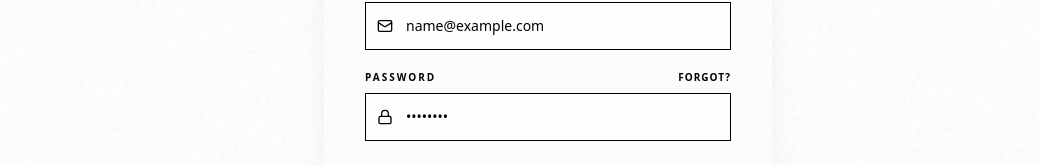
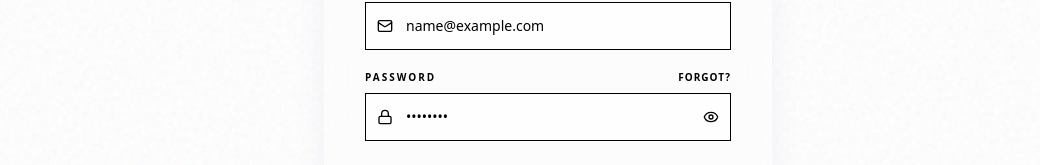
Before and after one commit to selsarraj-create/videoad, a Next.js app in the folder web/: page /login in a window 1280 px wide. Shown: the part 449-614 px from the top of the page, without its empty margins (92-1132 px from the left). Built offline with nearby package versions, Linux system fonts and the light colour scheme; no server answers; a web font is replaced by a local one.

Commit message:
feat: add show/hide password toggle on login page

```diff
--- a/web/src/app/login/page.tsx
+++ b/web/src/app/login/page.tsx
@@ -5,7 +5,7 @@ import { createClient } from "@/lib/supabase/client"
 import { useRouter, useSearchParams } from "next/navigation"
 import { Button } from "@/components/ui/button"
 import { Label } from "@/components/ui/label"
-import { Loader2, Sparkles, Mail, Lock, ArrowRight } from "lucide-react"
+import { Loader2, Sparkles, Mail, Lock, ArrowRight, Eye, EyeOff } from "lucide-react"
 import Link from "next/link"
 import { motion, AnimatePresence } from "framer-motion"
 
@@ -33,6 +33,7 @@ function LoginContent() {
     const [mode, setMode] = useState<'login' | 'signup'>('login')
     const [email, setEmail] = useState("")
     const [password, setPassword] = useState("")
+    const [showPassword, setShowPassword] = useState(false)
     const [loading, setLoading] = useState(false)
     const [socialLoading, setSocialLoading] = useState<string | null>(null)
     const [error, setError] = useState<string | null>(null)
@@ -266,14 +267,22 @@ function LoginContent() {
                                             <Lock className="absolute left-3 top-1/2 -translate-y-1/2 w-4 h-4 text-muted-foreground/50" />
                                             <input
                                                 id="password"
-                                                type="password"
+                                                type={showPassword ? 'text' : 'password'}
                                                 placeholder={mode === 'signup' ? 'Min 6 characters' : '••••••••'}
-                                                className="w-full h-12 pl-10 pr-4 bg-white/60 border border-nimbus text-foreground placeholder:text-muted-foreground/40 focus:border-primary focus:outline-none focus:ring-1 focus:ring-primary/20 transition-all text-sm"
+                                                className="w-full h-12 pl-10 pr-10 bg-white/60 border border-nimbus text-foreground placeholder:text-muted-foreground/40 focus:border-primary focus:outline-none focus:ring-1 focus:ring-primary/20 transition-all text-sm"
                                                 value={password}
                                                 onChange={(e) => setPassword(e.target.value)}
                                                 required
                                                 minLength={6}
                                             />
+                                            <button
+                                                type="button"
+                                                onClick={() => setShowPassword(!showPassword)}
+                                                className="absolute right-3 top-1/2 -translate-y-1/2 text-muted-foreground/50 hover:text-foreground transition-colors"
+                                                tabIndex={-1}
+                                            >
+                                                {showPassword ? <EyeOff className="w-4 h-4" /> : <Eye className="w-4 h-4" />}
+                                            </button>
                                         </div>
                                     </div>
 
```
